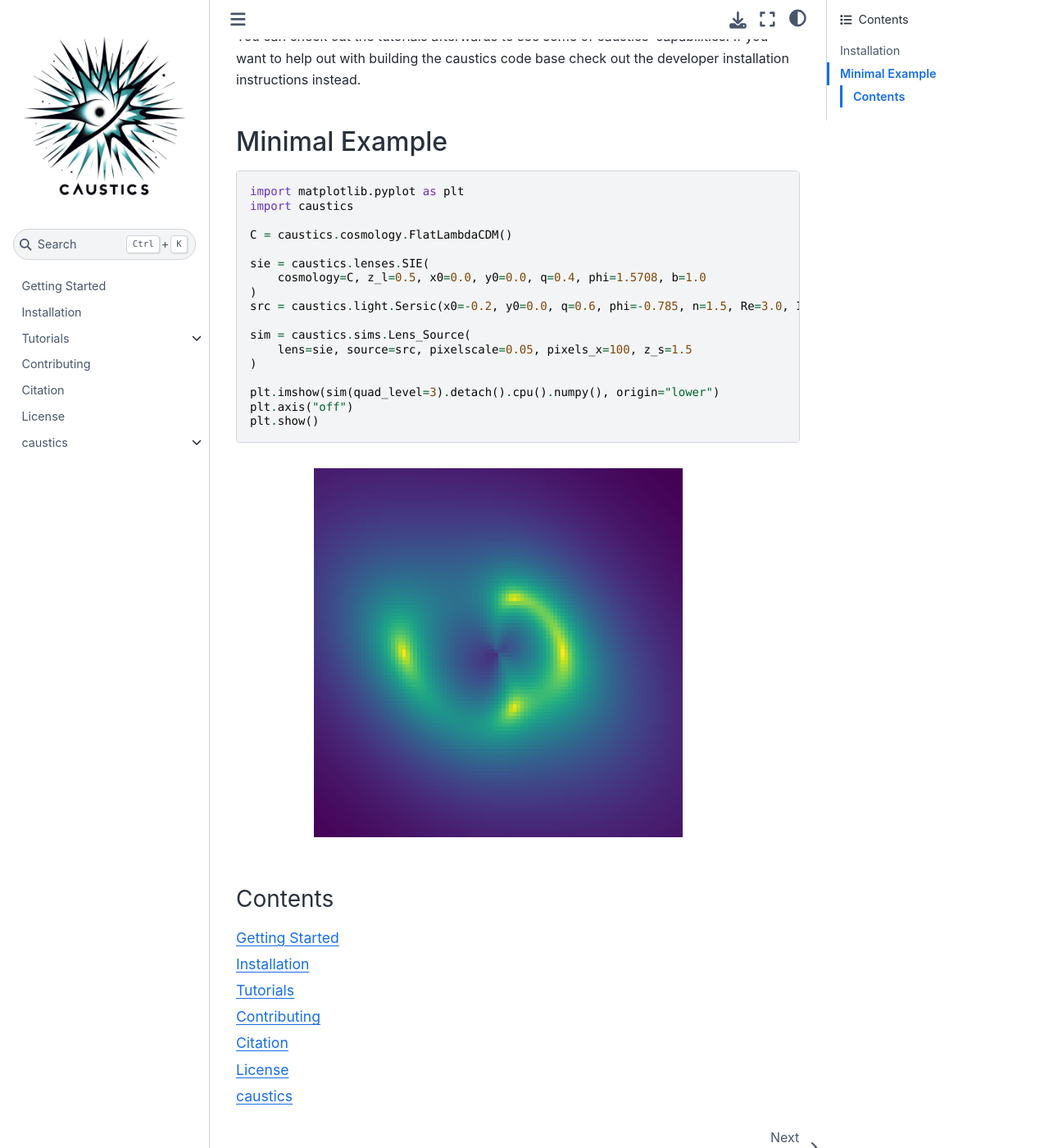
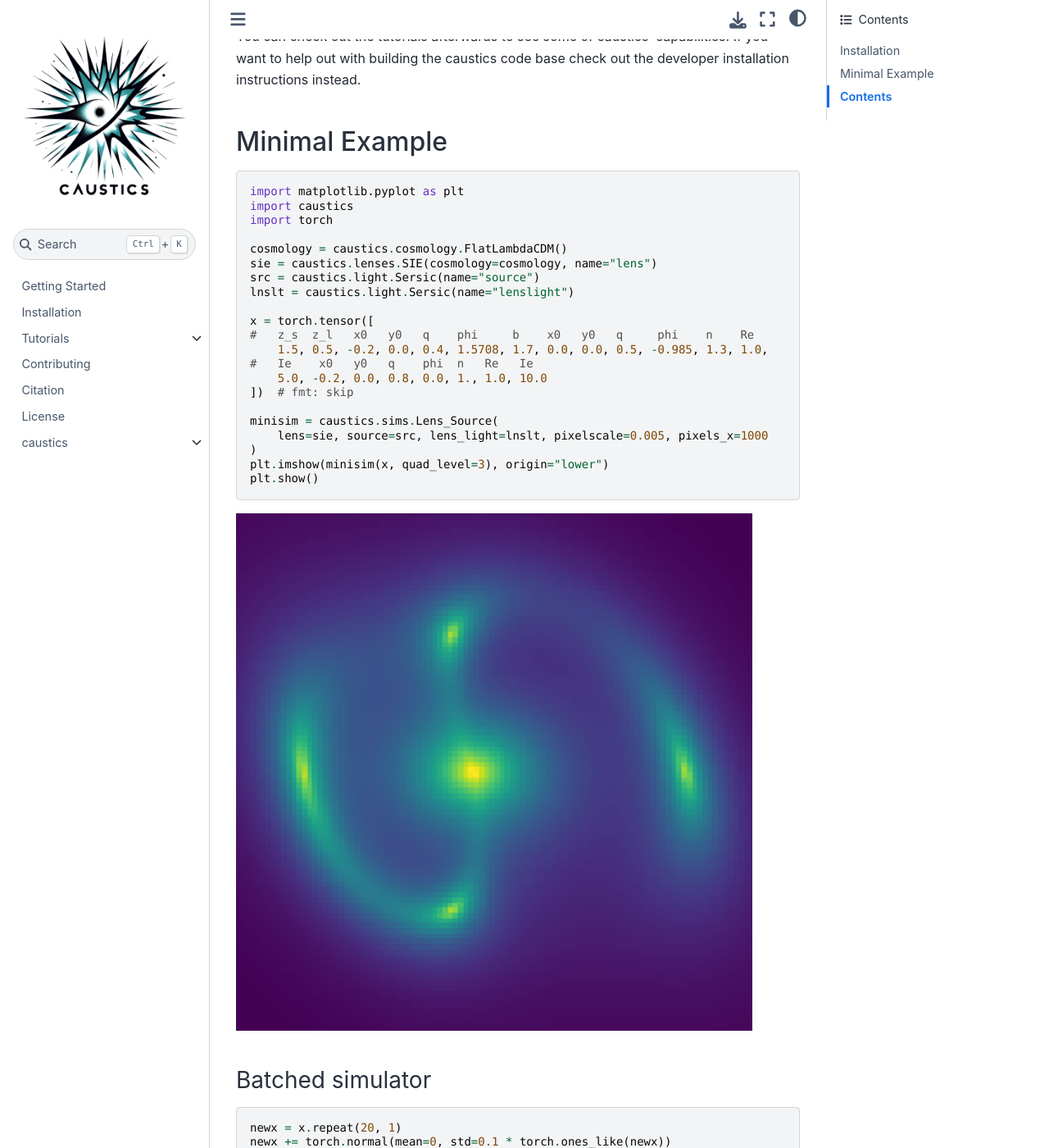
Before and after one commit to Ciela-Institute/caustics, a Jupyter Book: the page built from docs/source/intro.md, in a window 1280 px wide and 1400 px high, scrolled down 601 px. Shown: the whole window at 82% size. Built offline with Jupyter Book 1.0.4 settings and Sphinx 7.4.7 and the Sphinx Book theme 1.1.4, drawn with Linux system fonts in a browser that asks for light colours; pages that are not in the unit, such as notebooks, are missing from menus; some of the changed text lies outside the part shown.

Commit message:
Update minimal example to include vmap and jacobian

````diff
--- a/docs/source/intro.md
+++ b/docs/source/intro.md
@@ -25,26 +25,60 @@
 ```python
 import matplotlib.pyplot as plt
 import caustics
+import torch
 
-C = caustics.cosmology.FlatLambdaCDM()
+cosmology = caustics.cosmology.FlatLambdaCDM()
+sie = caustics.lenses.SIE(cosmology=cosmology, name="lens")
+src = caustics.light.Sersic(name="source")
+lnslt = caustics.light.Sersic(name="lenslight")
 
-sie = caustics.lenses.SIE(
-    cosmology=C, z_l=0.5, x0=0.0, y0=0.0, q=0.4, phi=1.5708, b=1.0
+x = torch.tensor([
+#   z_s  z_l   x0   y0   q    phi     b    x0   y0   q     phi    n    Re
+    1.5, 0.5, -0.2, 0.0, 0.4, 1.5708, 1.7, 0.0, 0.0, 0.5, -0.985, 1.3, 1.0,
+#   Ie    x0   y0   q    phi  n   Re   Ie
+    5.0, -0.2, 0.0, 0.8, 0.0, 1., 1.0, 10.0
+])  # fmt: skip
+
+minisim = caustics.sims.Lens_Source(
+    lens=sie, source=src, lens_light=lnslt, pixelscale=0.005, pixels_x=1000
 )
-src = caustics.light.Sersic(x0=-0.2, y0=0.0, q=0.6, phi=-0.785, n=1.5, Re=3.0, Ie=1.0)
-
-sim = caustics.sims.Lens_Source(
-    lens=sie, source=src, pixelscale=0.05, pixels_x=100, z_s=1.5
-)
-
-plt.imshow(sim(quad_level=3).detach().cpu().numpy(), origin="lower")
-plt.axis("off")
+plt.imshow(minisim(x, quad_level=3), origin="lower")
 plt.show()
 ```
 
 ![Caustics lensed image](../../media/minimal_example.png)
 
-### Contents
+### Batched simulator
+
+```python
+newx = x.repeat(20, 1)
+newx += torch.normal(mean=0, std=0.1 * torch.ones_like(newx))
+
+images = torch.vmap(minisim)(newx)
+
+fig, axarr = plt.subplots(4, 5, figsize=(20, 16))
+for ax, im in zip(axarr.flatten(), images):
+    ax.imshow(im, origin="lower")
+plt.show()
+```
+
+![Batched Caustics lensed images](../../media/minisim_vmap.png)
+
+### Automatic Differentiation
+
+```python
+J = torch.func.jacfwd(minisim)(x)
+
+# Plot the new images
+fig, axarr = plt.subplots(4, 5, figsize=(20, 16))
+for i, ax in enumerate(axarr.flatten()):
+    ax.imshow(J[..., i + 1], origin="lower")
+plt.show()
+```
+
+![Jacobian Caustics lensed image](../../media/minisim_jacobian.png)
+
+## Contents
 
 ```{tableofcontents}
 
````
Also changed, not shown: README.md (+45 -10 lines), docs/source/tutorials/BasicIntroduction.ipynb, docs/source/tutorials/minisim_jacobian.png (added), docs/source/tutorials/minisim_vmap.png (added), media/minimal_example.png, media/minisim_jacobian.png (added), media/minisim_vmap.png (added).
